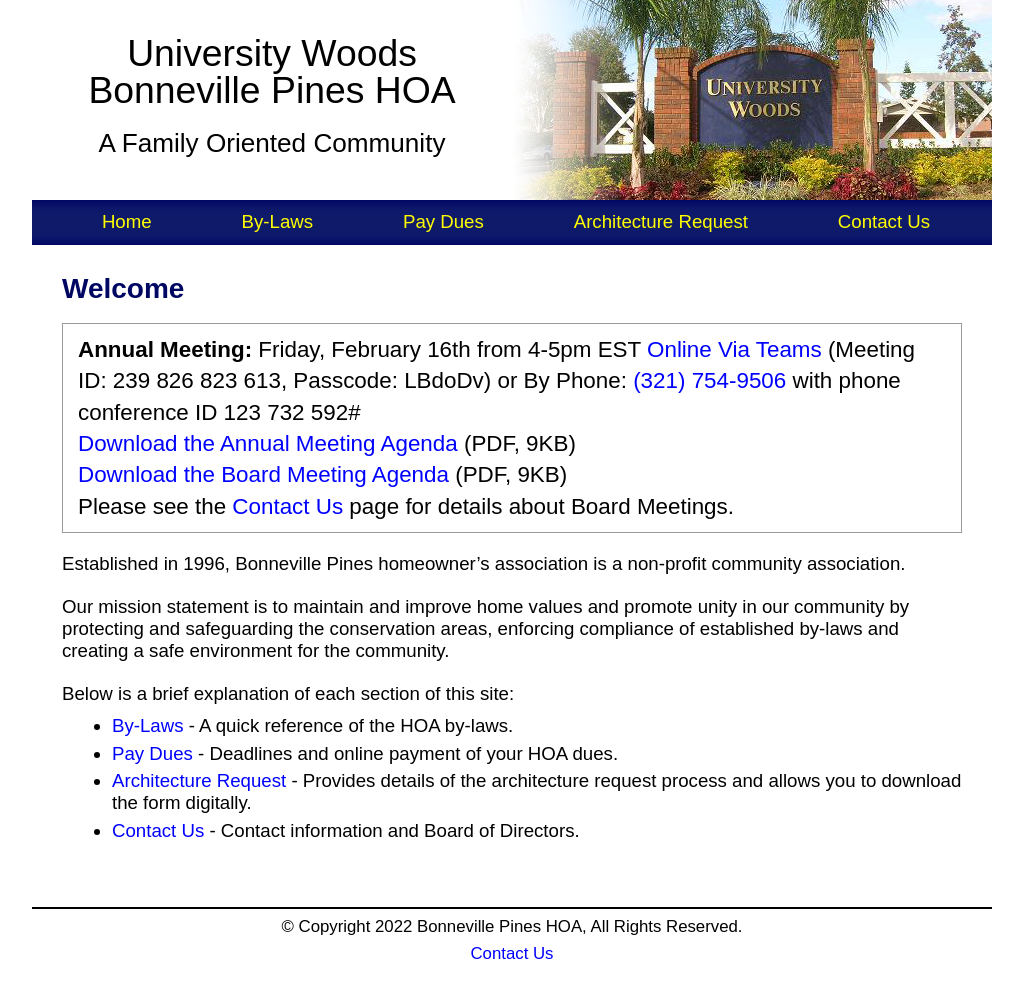
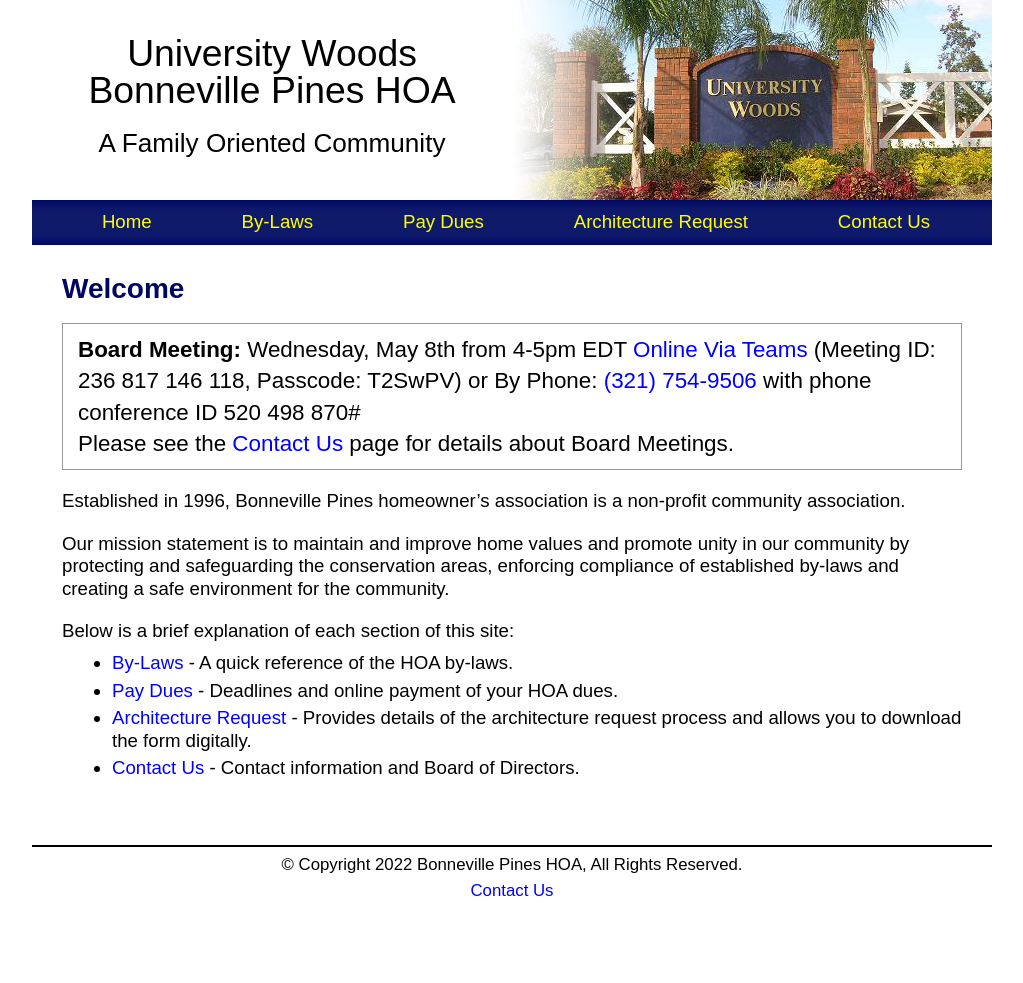
Before and after one commit to bphoa/website, a Jekyll site: the page built from index.md, in a window 1280 px wide. Shown: the whole page, without its empty margins (128-1151 px from the left). Built offline with Jekyll 4.4.1, drawn with Linux system fonts in a browser that asks for light colours; after the commit the page ends 920 px from its top, so only the background shows below that.

Commit message:
Update index.md

```diff
--- a/index.md
+++ b/index.md
@@ -3,9 +3,7 @@
 title: Welcome
 ---
 
-**Annual Meeting:** Friday, February 16th from 4-5pm EST [Online Via Teams](https://teams.microsoft.com/l/meetup-join/19%3ameeting_N2MwOWFmMGUtNTc1Zi00MzFkLWEwMGMtMDljMDU4MzAyOWFi%40thread.v2/0?context=%7b%22Tid%22%3a%22a1cf3136-ea50-4354-ad39-345d96aeab4c%22%2c%22Oid%22%3a%22f0ada0c0-6bc6-494a-94e2-e93bbd59498c%22%7d) (Meeting ID: 239 826 823 613, Passcode: LBdoDv) or By Phone: <a href="tel:+13217549506">(321) 754-9506</a> with phone conference ID 123 732 592# \\
-[Download the Annual Meeting Agenda]({{ site.url }}/assets/files/annual_mtg_agenda_021624.pdf) (PDF, 9KB) \\
-[Download the Board Meeting Agenda]({{ site.url }}/assets/files/obod_mtg_agenda_021624.pdf) (PDF, 9KB) \\
+**Board Meeting:** Wednesday, May 8th from 4-5pm EDT [Online Via Teams](https://teams.microsoft.com/l/meetup-join/19%3ameeting_NmE2NzJmNzMtZmQzYS00YmE1LTllZWItZGMwMjQyMjU3NTcx%40thread.v2/0?context=%7b%22Tid%22%3a%22a1cf3136-ea50-4354-ad39-345d96aeab4c%22%2c%22Oid%22%3a%22f0ada0c0-6bc6-494a-94e2-e93bbd59498c%22%7d) (Meeting ID: 236 817 146 118, Passcode: T2SwPV) or By Phone: <a href="tel:+13217549506">(321) 754-9506</a> with phone conference ID 520 498 870# \\
 Please see the [Contact Us](contact) page for details about Board Meetings.
 {: .alert}
 
```
